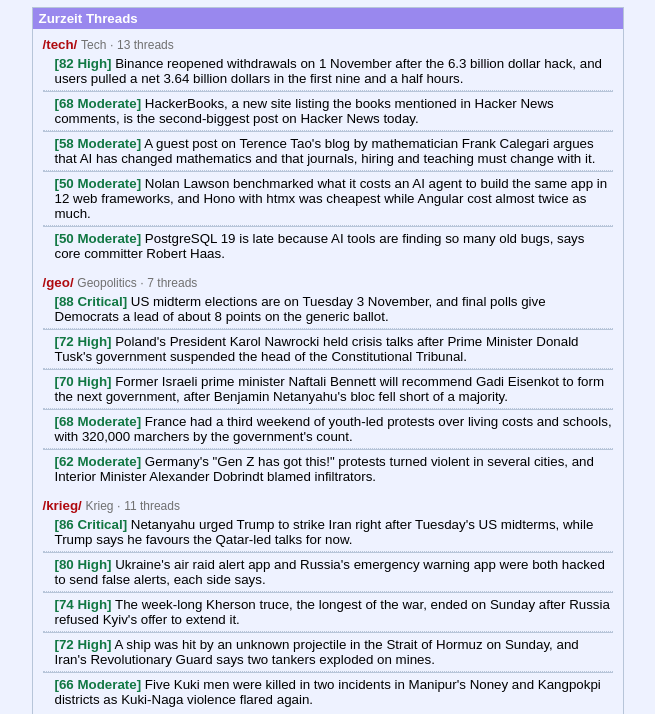
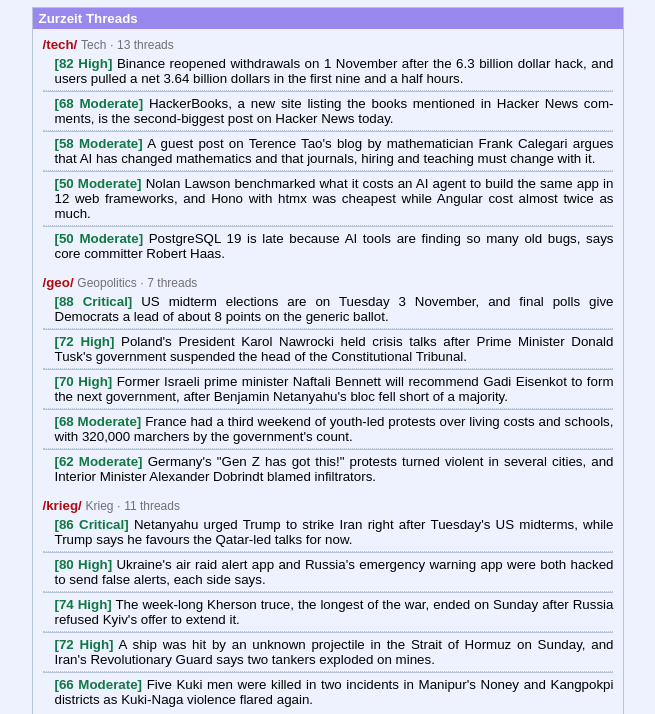
Before and after one commit to JATIN-RAGHAV/daily-nachrichts, a plain HTML site: page public/index.html in a window 1280 px wide. Shown: the part 86-800 px from the top of the page, without its empty margins (312-967 px from the left). Drawn offline with Linux system fonts and the light colour scheme.

Commit message:
feat(style): justify text so every line ends at the right edge

```diff
--- a/public/style.css
+++ b/public/style.css
@@ -3,6 +3,8 @@
 body { background: #eef2ff; color: #000; font-family: arial, helvetica, sans-serif; font-size: 10pt; margin: 0; padding: 0 8px 20px; }
 /* One centred column, 80 characters wide (owner request 2026-11-02: "the text is in the middle and follows the 80 character width convention"). */
 body { max-width: 80ch; margin: 0 auto; }
+/* Justified text: every full line ends at the right edge, like Word's Justify (owner request 2026-11-02: "make the align ment block, so that all the last chareacters are aligned"). Centred headers keep their own text-align. */
+body { text-align: justify; hyphens: auto; -webkit-hyphens: auto; }
 a { color: #34345c; text-decoration: none; }
 a:hover { color: #dd0000; }
 hr { border: 0; border-top: 1px solid #b7c5d9; margin: 8px 0; clear: both; }
```
Also changed, not shown: 1 other file.
